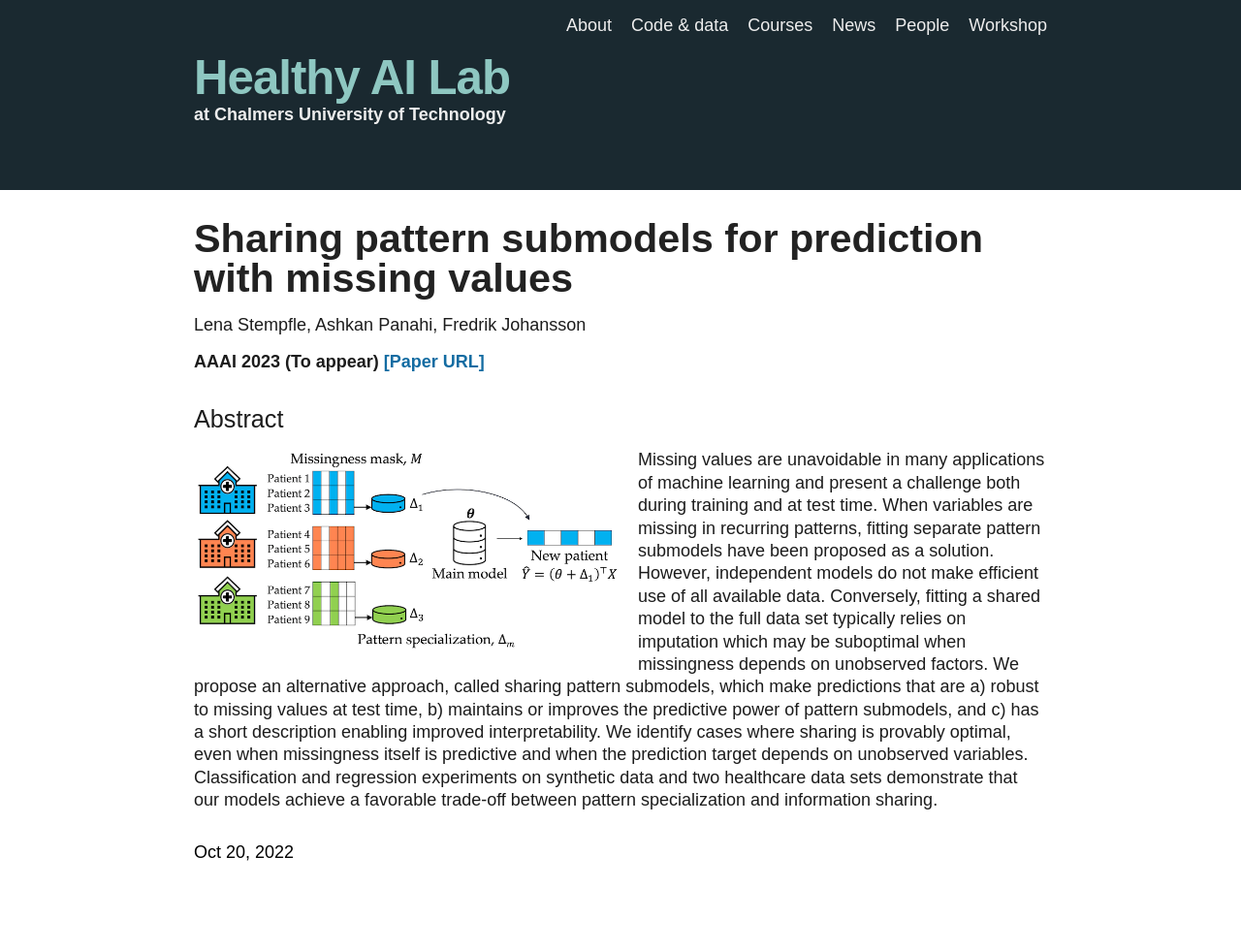
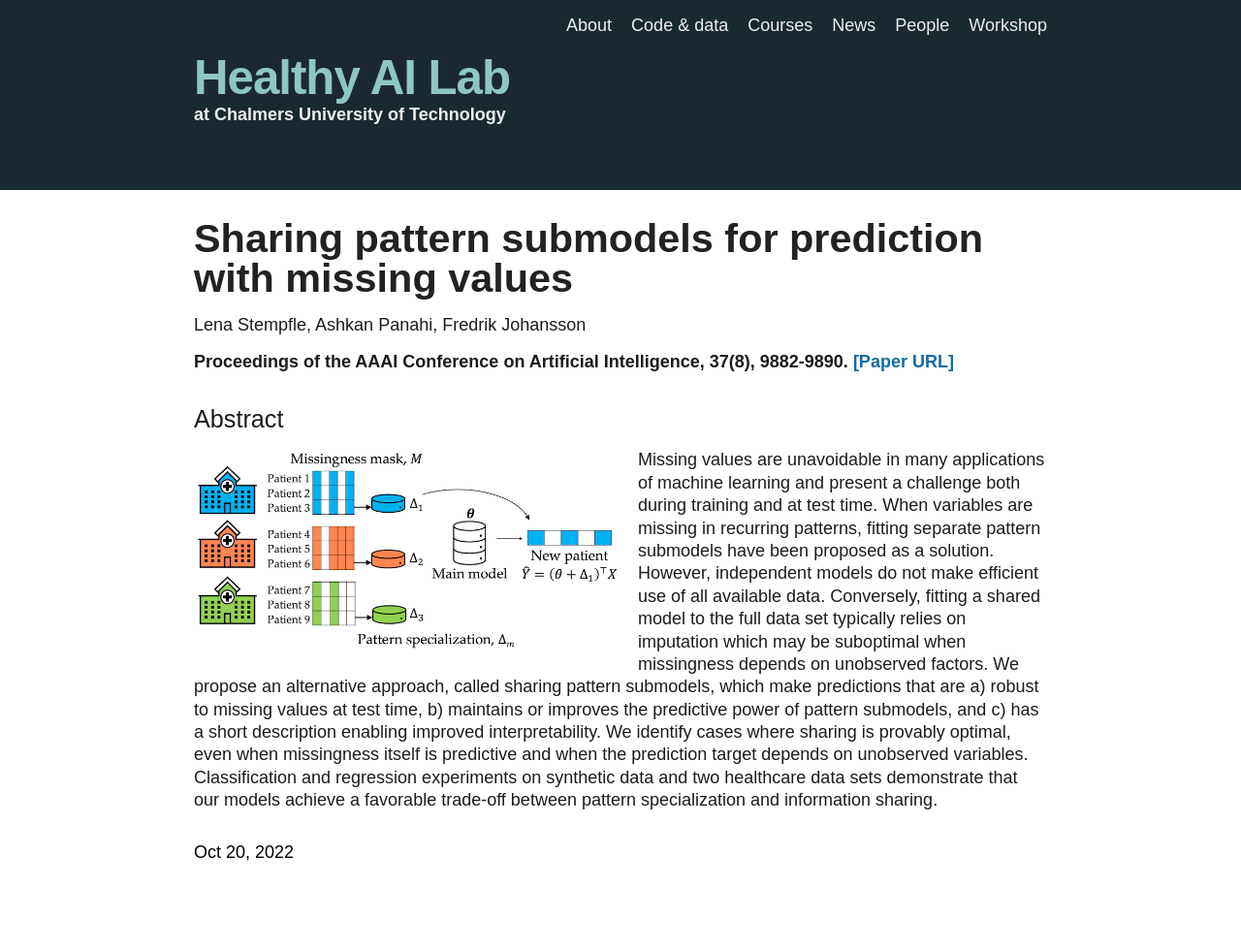
Before and after one commit to Healthy-AI/healthy-ai.github.io, a Jekyll site: the page built from _posts/2022-10-20-spsm.markdown, in a window 1280 px wide. Shown: the whole page at 97% size. Built offline with Jekyll 4.4.1, drawn with Linux system fonts in a browser that asks for light colours.

Commit message:
Update link to publication

```diff
--- a/_posts/2022-10-20-spsm.markdown
+++ b/_posts/2022-10-20-spsm.markdown
@@ -4,8 +4,8 @@
 title: "Sharing pattern submodels for prediction with missing values"
 date:   2022-10-20 09:00:00 +0100
 image: assets/posts/SPSM_Example_graphic_final.png
-venue: AAAI 2023 (To appear)
-paper: https://arxiv.org/abs/2206.11161
+venue: Proceedings of the AAAI Conference on Artificial Intelligence, 37(8), 9882-9890.
+paper: https://doi.org/10.1609/aaai.v37i8.26179
 categories: blog
 abstract: >-
   Missing values are unavoidable in many applications of machine learning and present a challenge both during training and at test time. When variables are missing in recurring patterns, fitting separate pattern submodels have been proposed as a solution. However, independent models do not make efficient use of all available data. Conversely, fitting a shared model to the full data set typically relies on imputation which may be suboptimal when missingness depends on unobserved factors. We propose an alternative approach, called sharing pattern submodels, which make predictions that are a) robust to missing values at test time, b) maintains or improves the predictive power of pattern submodels, and c) has a short description enabling improved interpretability. We identify cases where sharing is provably optimal, even when missingness itself is predictive and when the prediction target depends on unobserved variables. Classification and regression experiments on synthetic data and two healthcare data sets demonstrate that our models achieve a favorable trade-off between pattern specialization and information sharing.
```
